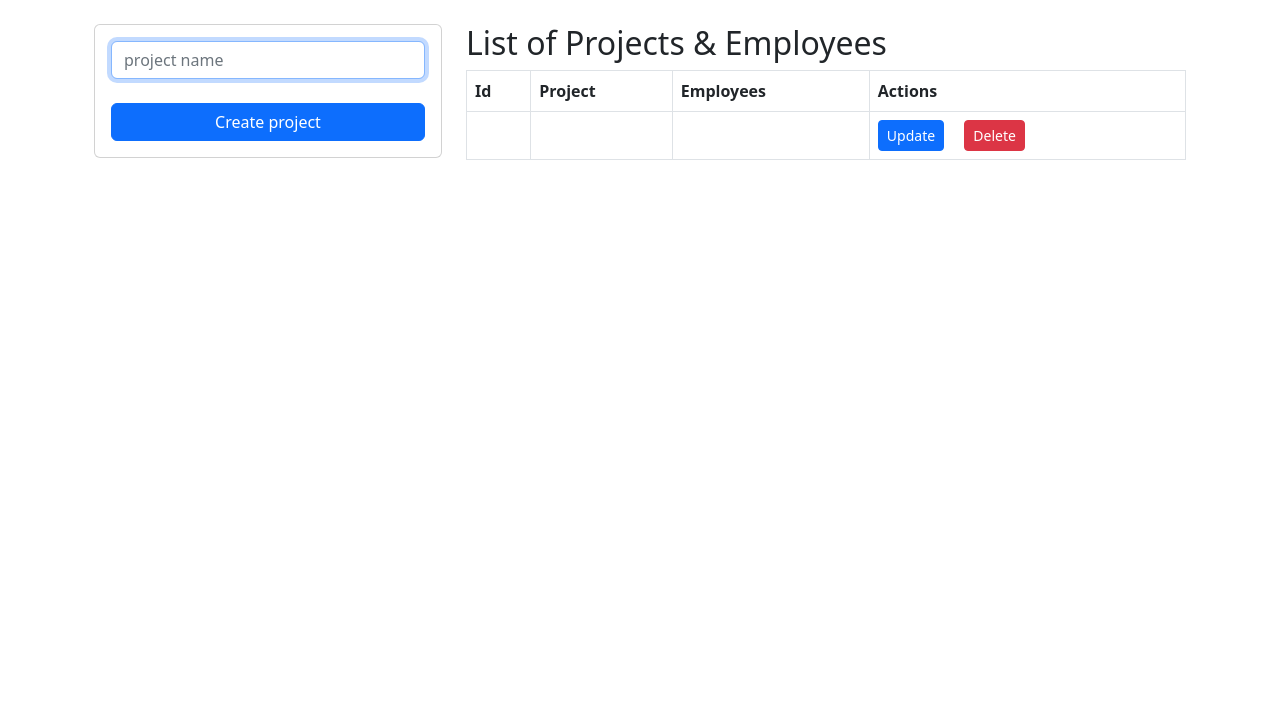
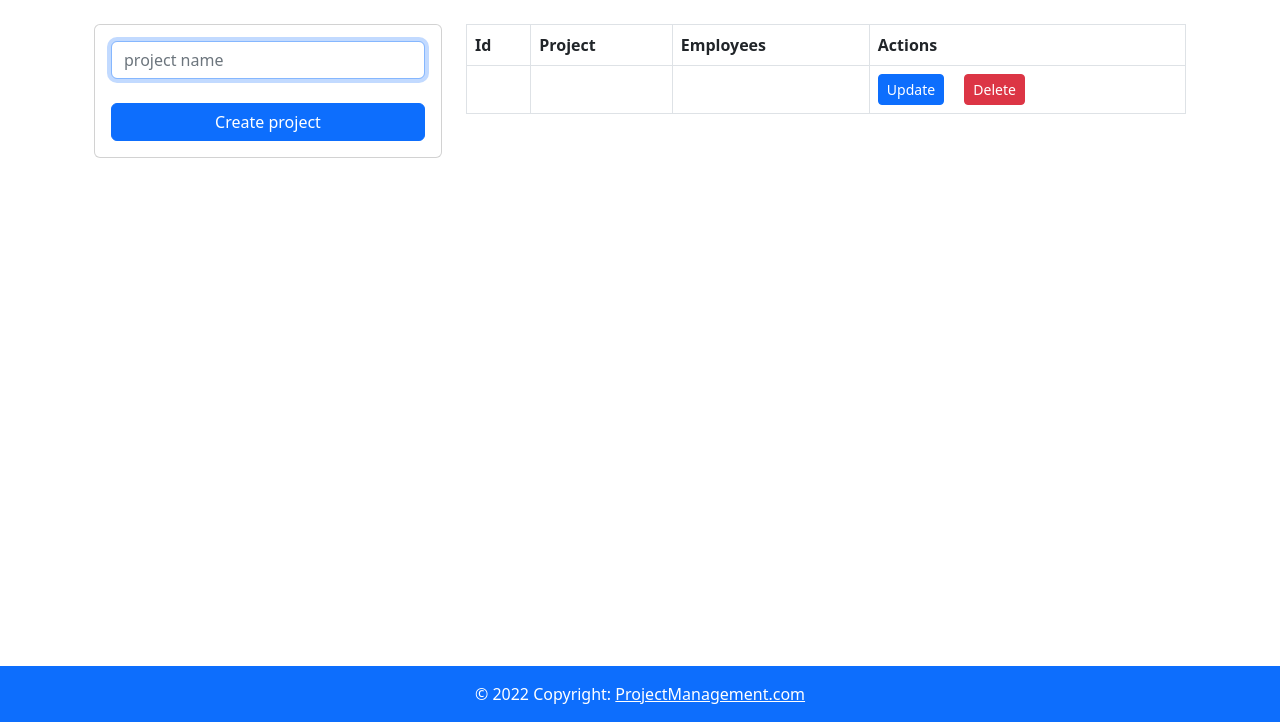
Before and after one commit to LaimisKras/CRUD_SQL, a PHP site: page /CRUD_SQL/ in a window 1280 px wide. Shown: the part 78-800 px from the top of the page. Run offline with PHP 8.4, Linux system fonts and the light colour scheme; tables that the repository leaves empty or names only in its code hold one stand-in row (values such as "Sample post"); data that the repository does not hold is empty.

Commit message:
Added a footer

```diff
--- a/employees.php
+++ b/employees.php
@@ -82,5 +82,7 @@
         </div>
     </div>
 
+    <?php include 'includes/footer.php'; ?>
+
 </body>
 </html>
--- /dev/null
+++ b/includes/footer.php
@@ -0,0 +1,6 @@
+<footer class="text-center text-white fixed-bottom">
+    <div class="text-center p-3 bg-primary ">
+        © 2022 Copyright:
+        <a class="text-white" href="http://localhost/CRUD_SQL/index.php">ProjectManagement.com</a>
+    </div>
+</footer>
--- a/index.php
+++ b/index.php
@@ -38,7 +38,6 @@
                 </div>
             </div>
             <div class="col-md-8">
-                <h2>List of Projects & Employees</h2>
                 <table class="table table-bordered">
                     <thead>
                         <tr>
@@ -79,6 +78,8 @@
         </div>
     </div>
 
+    <?php include 'includes/footer.php'; ?>
+
 </body>
 
 </html>
```
